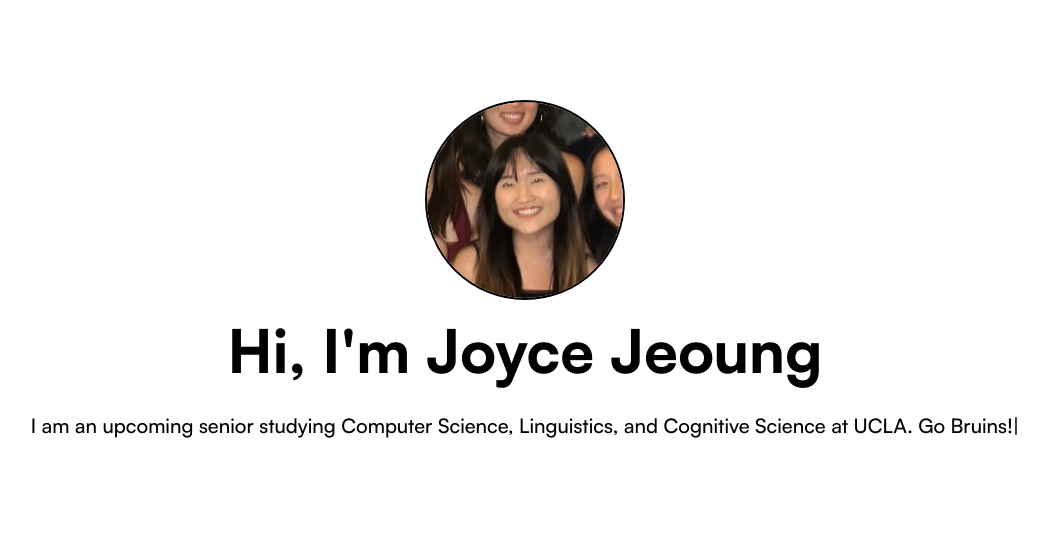
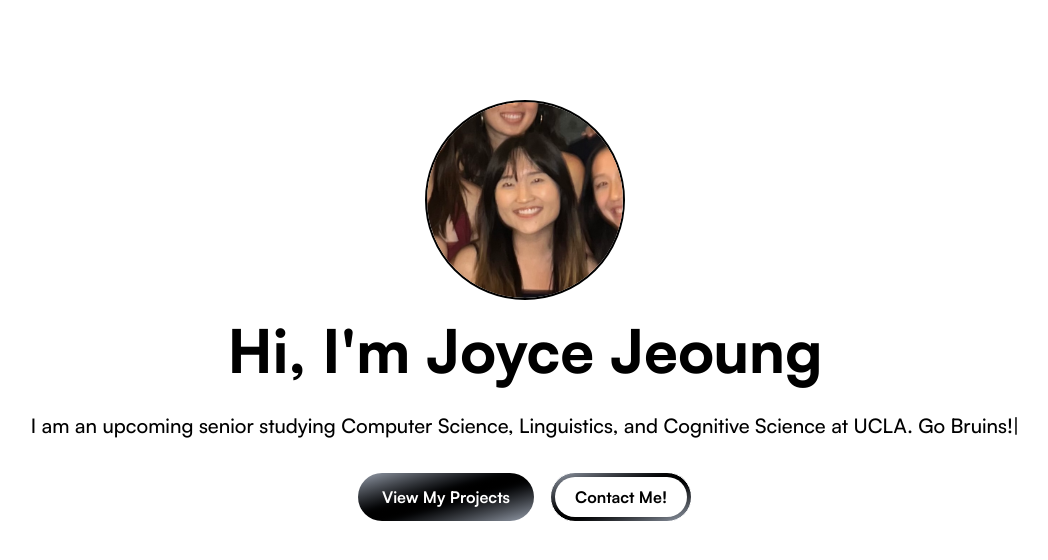
Before and after one commit to 1004yeeun/personal-portfolio, a Next.js app: page / in a window 1280 px wide. Shown: the top 560 px of the page, without its empty margins (115-1163 px from the left). Built offline with nearby package versions, Linux system fonts and the light colour scheme.

Commit message:
Frontend for HeroSection buttons

```diff
--- a/src/app/components/HeroSection.jsx
+++ b/src/app/components/HeroSection.jsx
@@ -43,6 +43,15 @@ const HeroSection = () => {
                     />
                 </span>
             </div>
+            <div className="pt-4 text-center">
+                <button className="px-6 py-3 w-full sm:w-fit font-bold rounded-full mt-4 mr-4 bg-gradient-to-br from-gray-400 via-black to-gray-400 hover:bg-none hover:bg-gray-200 text-white hover:text-black">View My Projects
+                    <span className="block hover:text-black text-white rounded-full"></span>
+                </button>
+
+                <button className="px-1 py-1 w-full sm:w-fit font-bold rounded-full mt-4 bg-gradient-to-br from-gray-400 via-black to-gray-400 text-black border border-white">
+                    <span className="block bg-white rounded-full px-5 py-2 hover:px-5 hover:py-2 hover:bg-gray-200">Contact Me!</span>
+                </button>
+            </div>
         </section>
     );
 };
```
